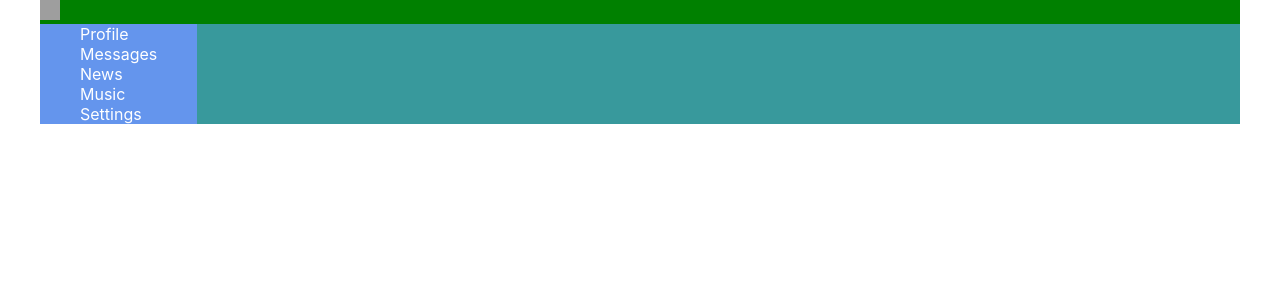
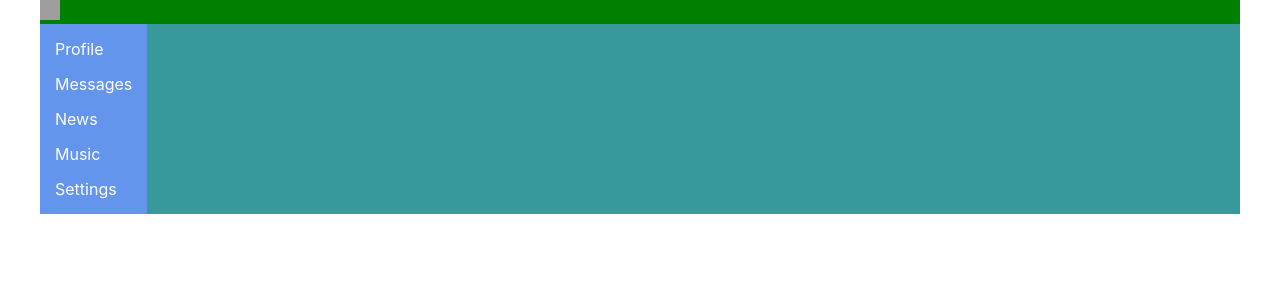
Before and after one commit to qirex93/MyReactProject, a React (Create React App) app in the folder my-react-project/: page / in a window 1280 px wide. Shown: the top 300 px of the page. Built offline with nearby package versions, Linux system fonts and the light colour scheme; grey boxes are pictures that could not be loaded.

Commit message:
правка стилей ховера в нав

```diff
--- a/my-react-project/src/components/Navbar/Navbar.module.css
+++ b/my-react-project/src/components/Navbar/Navbar.module.css
@@ -1,6 +1,10 @@
 .nav {
     grid-area: n;
     background-color: cornflowerblue;
+}
+
+.nav_item {
+    margin:  15px;
 }
 
 .nav_item a,
@@ -8,12 +12,12 @@
     color: white;
     border: none;
     text-decoration: none;
-    padding: 20px;
-    margin:  20px;
+
 }
 
-.nav_item a:hover {
-    color: wheat;
+.nav_item a:hover,
+.nav_item a:hover.active:hover {
+    color: lawngreen;
     border: none;
     text-decoration: none;
 }
```
